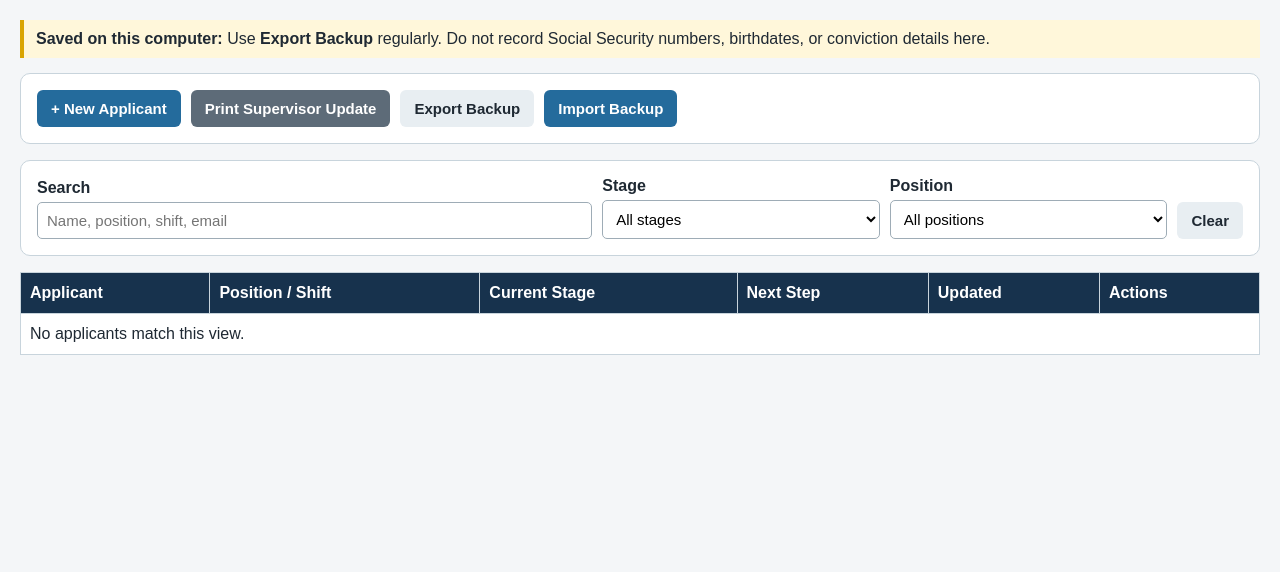
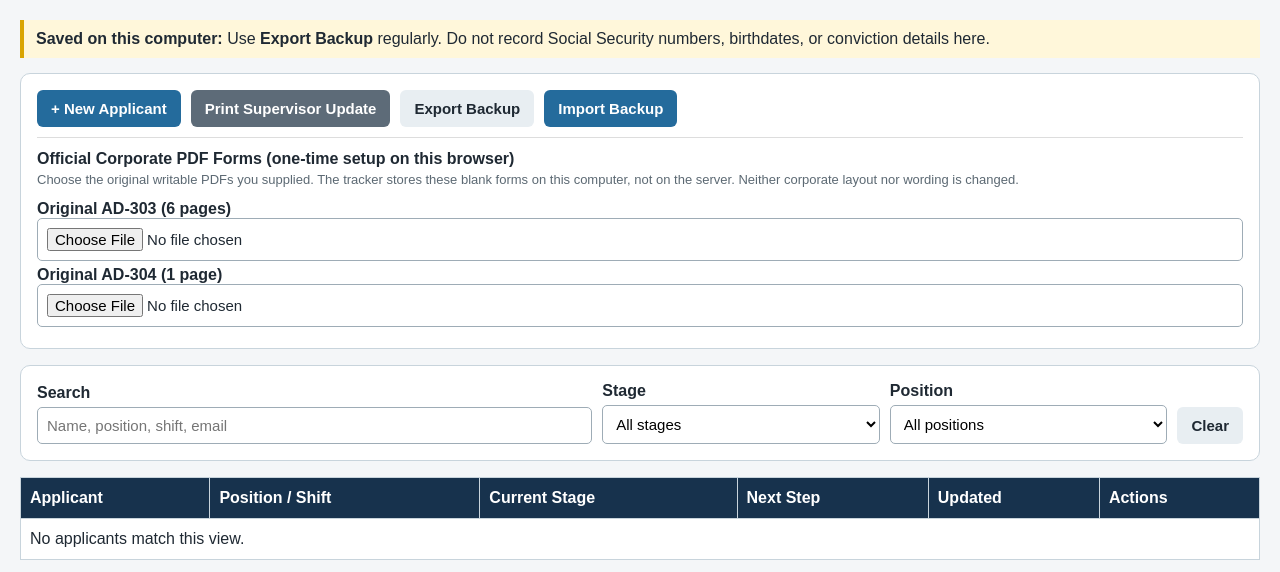
Before and after one commit to smartiespartiesforyou/landmark-hr-tools, a Flask app: page /applicant-tracker-fingerprint in a window 1280 px wide. Shown: the part 91-663 px from the top of the page. Run offline with Flask 3, Linux system fonts and the light colour scheme; parts of the project's set-up code (start-up, migrations or seed data) failed here and were passed over; some libraries are stand-ins or nearby versions.

Commit message:
Fill the exact uploaded writable corporate AD-303/AD-304 PDFs instead of recreating letters

```diff
--- a/templates/applicant_tracker_fingerprint.html
+++ b/templates/applicant_tracker_fingerprint.html
@@ -81,7 +81,7 @@
         <button class="secondary" id="printBtn">Print Supervisor Update</button>
         <button class="light" id="exportBtn">Export Backup</button>
         <label class="button light" style="display:inline-block;margin:0">Import Backup<input id="importFile" type="file" accept="application/json" hidden></label>
-        <span id="saveMessage" class="hint" aria-live="polite"></span>
+        <span id="saveMessage" class="hint" aria-live="polite"></span><div style="width:100%;border-top:1px solid #ddd;padding-top:12px"><strong>Official Corporate PDF Forms (one-time setup on this browser)</strong><p class="hint">Choose the original writable PDFs you supplied. The tracker stores these blank forms on this computer, not on the server. Neither corporate layout nor wording is changed.</p><label>Original AD-303 (6 pages) <input type="file" id="officialPdf303" accept=".pdf,application/pdf"></label><small id="formStatus303"></small><label>Original AD-304 (1 page) <input type="file" id="officialPdf304" accept=".pdf,application/pdf"></label><small id="formStatus304"></small></div>
     </div>
 
     <div class="card filters">
@@ -164,6 +164,7 @@
 
 <div id="printArea"></div>
 
+<script src="https://cdn.jsdelivr.net/npm/pdf-lib@1.17.1/dist/pdf-lib.min.js"></script>
 <script>
 const STORAGE_KEY = 'landmarkFingerprintApplicantTrackerV1';
 const fields = ['name','phone','email','position','shift','applicantStreet','applicantCity','applicantState','applicantZip','agencyName','agencyAddress','agencyPhone','administratorName','facilityLegalName','fingerprintAppointmentDate','fingerprintCompleted','fingerprintResult','fingerprintReceipt','backgroundReview','preAdverseSentDate','backgroundResponse','managementDecision','finalAdverseSentDate','payRate','offerSentDate','offerReply','acceptanceDate','orientation1','orientation1Result','orientation2','orientation2Result','notes','manualClose'];
@@ -586,56 +587,107 @@ $('runPrint').onclick = () => {
 };
 
 
-function printAdverseForms(id) {
-    const a = applicants.find(x => x.id === id);
-    if (!a) return;
-    const which = prompt('Enter 303 to prepare the pre-adverse letter, or 304 for the final adverse letter:');
-    if (!['303','304'].includes(which)) return;
-    if (!a.applicantStreet || !a.applicantCity || !a.applicantState || !a.applicantZip) {
-        alert('Open Update and enter the applicant mailing address before printing.'); return;
+
+const OFFICIAL_FORMS_DB = 'landmarkOfficialAdverseForms';
+function officialFormDb() {
+    return new Promise((resolve,reject) => {
+        const req = indexedDB.open(OFFICIAL_FORMS_DB,1);
+        req.onupgradeneeded = () => req.result.createObjectStore('forms');
+        req.onsuccess = () => resolve(req.result);
+        req.onerror = () => reject(req.error);
+    });
+}
+async function officialFormStore(key, bytes) {
+    const db = await officialFormDb();
+    return new Promise((resolve,reject) => {
+        const tx = db.transaction('forms','readwrite');
+        tx.objectStore('forms').put(bytes,key);
+        tx.oncomplete = () => {db.close();resolve();};
+        tx.onerror = () => {db.close();reject(tx.error);};
+    });
+}
+async function officialFormRead(key) {
+    const db = await officialFormDb();
+    return new Promise((resolve,reject) => {
+        const tx=db.transaction('forms','readonly'), req=tx.objectStore('forms').get(key);
+        req.onsuccess=()=>{db.close();resolve(req.result);};
+        req.onerror=()=>{db.close();reject(req.error);};
+    });
+}
+for (const code of ['303','304']) {
+    $('officialPdf'+code).addEventListener('change',async e => {
+        const file=e.target.files[0]; if (!file) return;
+        try {
+            const bytes=new Uint8Array(await file.arrayBuffer());
+            if (new TextDecoder().decode(bytes.slice(0,5))!=='%PDF-') throw Error('Select the original corporate PDF.');
+            const pdf=await PDFLib.PDFDocument.load(bytes);
+            if (pdf.getPageCount()!==(code==='303'?6:1)) throw Error('Incorrect number of pages for AD-'+code+'.');
+            const names=pdf.getForm().getFields().map(f=>f.getName());
+            if (!names.includes('Date')||!names.includes('City State Zip')) throw Error('This does not appear to be the original writable form.');
+            await officialFormStore(code,bytes);
+            $('formStatus'+code).textContent='Original AD-'+code+' saved on this browser.';
+        } catch(err) { alert('Could not save AD-'+code+': '+err.message); }
+        e.target.value='';
+    });
+}
+async function printAdverseForms(id) {
+    const a=applicants.find(x=>x.id===id); if(!a)return;
+    const which=prompt('Enter 303 for the original pre-adverse PDF or 304 for the original final adverse PDF:');
+    if(!['303','304'].includes(which))return;
+    if(!a.applicantStreet||!a.applicantCity||!a.applicantState||!a.applicantZip) {
+        alert('First open Update and complete the applicant mailing address.');return;
     }
-    if (which === '304') {
-        if (a.managementDecision !== 'Do Not Hire' || !a.preAdverseSentDate || businessDaysElapsed(a.preAdverseSentDate) < 5) {
-            alert('AD-304 is unavailable until the Administrator has recorded Do Not Hire and five business days have elapsed after the AD-303 notice. Confirm holidays and any applicant dispute separately.'); return;
+    if(which==='303' && a.fingerprintResult!=='Record Found' && !['Management Review Required','Pre-Adverse Action Process'].includes(a.backgroundReview)) {
+        alert('Record the background review requiring AD-303 before preparing the letter.');return;
+    }
+    if(which==='304') {
+        if(a.managementDecision!=='Do Not Hire'||!a.preAdverseSentDate||businessDaysElapsed(a.preAdverseSentDate)<5) {
+            alert('AD-304 requires a Do Not Hire decision and five business days after the recorded AD-303 notice. Independently verify holidays, any dispute and Administrator approval.');return;
         }
-        if (!a.agencyName || !a.agencyAddress || !a.agencyPhone) {
-            alert('Enter and verify the consumer reporting agency name, address and phone against the report before preparing AD-304.'); return;
+        if(!a.agencyName||!a.agencyAddress||!a.agencyPhone) {
+            alert('Enter the consumer reporting agency name, mailing address and phone exactly as verified for this report.');return;
         }
     }
-    if (which === '303' && !['Record Found'].includes(a.fingerprintResult) && !['Management Review Required','Pre-Adverse Action Process'].includes(a.backgroundReview)) {
-        alert('Record the background review requiring pre-adverse action first.'); return;
+    try {
+        const original=await officialFormRead(which);
+        if(!original) {alert('First select the original AD-'+which+' PDF in the Official Corporate PDF Forms section at the top of this page. It will be saved on this browser.');return;}
+        const pdf=await PDFLib.PDFDocument.load(original.slice());
+        const form=pdf.getForm();
+        const set=(key,value)=>{
+            if(value===undefined||value===null||value==='')return;
+            const field=form.getTextField(key);
+            field.setText(String(value));
+        };
+        const localDate=new Date().toLocaleDateString('en-US');
+        set('Date',localDate);
+        set('Name',a.name);
+        set('Address',a.applicantStreet);
+        set('City State Zip',a.applicantCity+', '+a.applicantState+' '+a.applicantZip);
+        set('Dear',a.name);
+        if(which==='303') {
+            set('As you are aware part of',a.facilityLegalName||'Landmark South Nursing and Rehabilitation Center');
+            form.getCheckBox('Check Box4').check();
+        } else {
+            const lines=[a.agencyName,a.agencyAddress,a.agencyPhone].filter(Boolean);
+            const keys=[
+                'report which we obtained from the consumer reporting agency listed below 1',
+                'report which we obtained from the consumer reporting agency listed below 2',
+                'report which we obtained from the consumer reporting agency listed below 3',
+                'report which we obtained from the consumer reporting agency listed below 4'
+            ];
+            lines.forEach((line,i)=>{if(i<keys.length)set(keys[i],line);});
+            form.getCheckBox('Check Box4').check();
+            form.getCheckBox('Check Box6').check();
+        }
+        const bytes=await pdf.save();
+        const url=URL.createObjectURL(new Blob([bytes],{type:'application/pdf'}));
+        const link=document.createElement('a');link.href=url;link.download='AD-'+which+'_'+(a.name||'Applicant').replace(/[^a-z0-9 -]/gi,'').replace(/ +/g,'_')+'.pdf';
+        document.body.appendChild(link);link.click();link.remove();setTimeout(()=>URL.revokeObjectURL(url),60000);
+        if(which==='303') alert('Original six-page AD-303 downloaded, including its FCRA rights pages. Review all fields, obtain Administrator signature, attach the applicable consumer report and record the actual date sent.');
+        else alert('Original AD-304 downloaded. Verify the reporting agency details, review with the Administrator and record the actual date sent.');
+    } catch(err) {
+        alert('The original form could not be filled: '+err.message+'. Please confirm you selected the original writable PDF and try again.');
     }
-    const date = new Date().toLocaleDateString();
-    const facility = esc(a.facilityLegalName || 'Landmark South Nursing and Rehabilitation Center');
-    const name = esc(a.name);
-    const address = esc(a.applicantStreet) + '<br>' + esc(a.applicantCity) + ', ' + esc(a.applicantState) + ' ' + esc(a.applicantZip);
-    const common = '<p>Date: ' + date + '</p><p>' + name + '<br>' + address + '</p><p>Dear ' + name + ',</p>';
-    const signature = '<p>Sincerely,</p><p style="margin-top:42px">_______________________________________<br>Administrator' + (a.administratorName ? ' — ' + esc(a.administratorName) : '') + '</p>';
-    let letter = '';
-    if (which === '303') {
-        letter = '<h1>PRE-ADVERSE ACTION LETTER</h1>' + common +
-        '<p>As you are aware, part of ' + facility + '’s hiring procedure and employment practices are to review a consumer report for job applicants and for employees. You authorized this review by signing a “Disclosure and Authorization” form.</p>' +
-        '<p>Please be advised that your <strong>☒ application for employment</strong> &nbsp; ☐ continued employment may be impacted adversely by the information contained in your consumer report. Enclosed is a copy of your consumer report. Also enclosed is a Summary of Rights under the Fair Credit Reporting Act.</p>' +
-        '<p>Please notify me immediately if you believe any information contained in the enclosed consumer report is incorrect.</p>' + signature +
-        '<p style="text-align:right;font-size:10pt">AD-303 (02/22) — Letter only</p>' +
-        '<p style="border:1px solid #555;padding:10px;font-size:10pt"><strong>IMPORTANT:</strong> The original AD-303 is six pages. This generated letter does NOT contain the FCRA Summary of Rights. Attach the original rights summary AND the applicable consumer report before delivery. Record the actual sent date on the applicant record. Obtain Administrator review/signature.</p>';
-    } else {
-        letter = '<h1>ADVERSE ACTION LETTER</h1>' + common +
-        '<p>☒ Your application for employment has been denied.</p><p>☐ Your employment is being terminated effective __________.</p>' +
-        '<p>This decision was based in whole or in part on information obtained in a consumer report which we obtained from the consumer reporting agency listed below:</p>' +
-        '<p>' + esc(a.agencyName) + '<br>' + esc(a.agencyAddress) + '<br>' + esc(a.agencyPhone) + '</p>' +
-        '<p>The consumer reporting agency played no part in this decision and is unable to supply specific reasons why your</p>' +
-        '<p>☒ application for employment has been denied.<br>☐ employment is being terminated.</p>' +
-        '<p>You do, however, have a right under the Fair Credit Reporting Act to know the information contained in your file at the consumer reporting agency who furnished your consumer report. You are entitled to a free copy of your agency within 60 days of the receipt of this notice. You also have the right to dispute with the reporting agency the accuracy or completeness of any information in the report.</p>' +
-        '<p>If you have any questions regarding this letter, you should contact me at the Facility.</p>' + signature +
-        '<p style="text-align:right;font-size:10pt">AD-304 (09/13) — Verify details and obtain Administrator signature</p>';
-    }
-    const html = '<!doctype html><html><head><title>AD-' + which + ' — ' + name + '</title><style>@page{size:letter;margin:0.7in}body{font:12pt "Times New Roman",serif;line-height:1.5;color:black}h1{text-align:center;font-size:16pt;margin-bottom:35px}p{margin:18px 0}@media screen{body{max-width:760px;margin:36px auto}.printbutton{display:block}}@media print{.printbutton{display:none}}</style></head><body><button class="printbutton" onclick="window.print()">Print / Save as PDF</button>' + letter + '</body></html>';
-    const blob = new Blob([html], {type:'text/html'});
-    const url = URL.createObjectURL(blob);
-    const tab = window.open(url, '_blank', 'noopener');
-    if (!tab) alert('Allow pop-ups for this site to open the prepared letter.');
-    setTimeout(() => URL.revokeObjectURL(url), 60000);
 }
 window.printAdverseForms = printAdverseForms;
 
```
